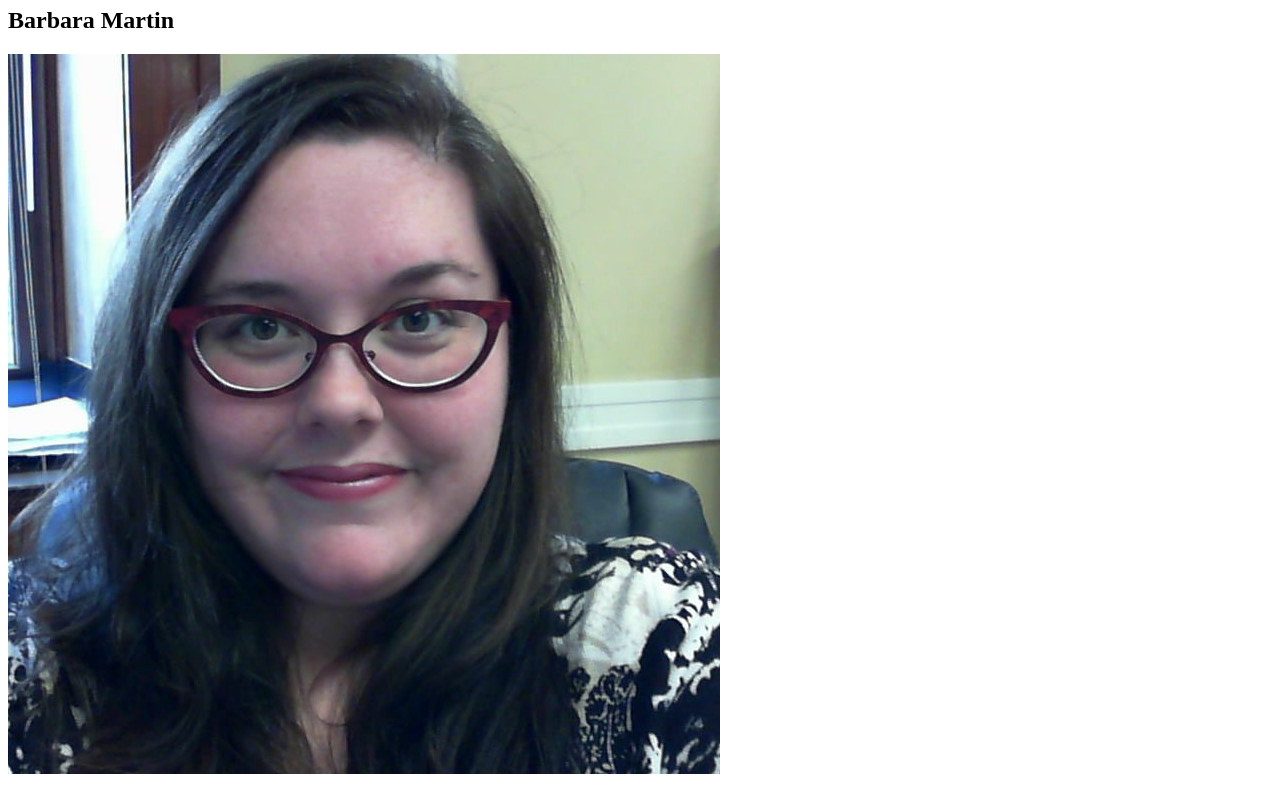
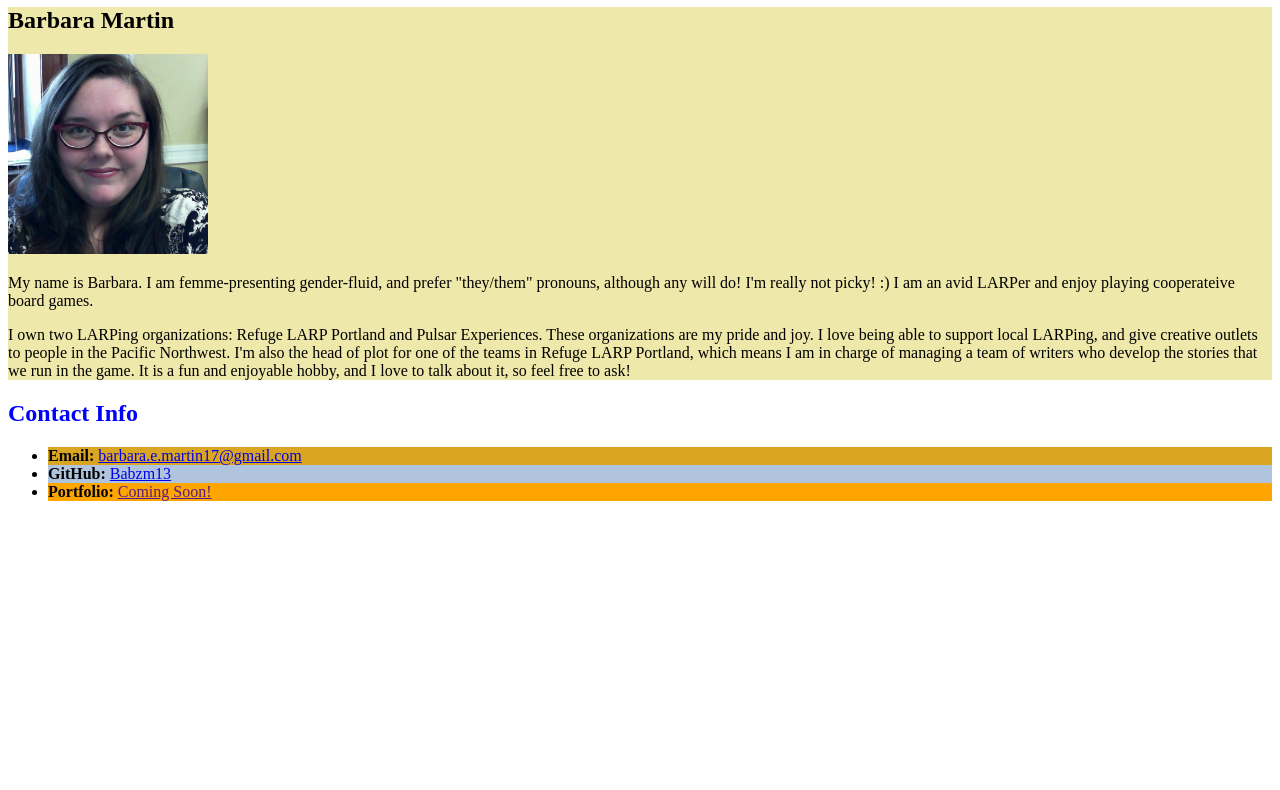
Before and after one commit to babzm13/first-day-repo, a plain HTML site: page index.html in a window 1280 px wide. Shown: the part 73-863 px from the top of the page. After the commit the page ends 800 px from the top, so only its background shows below. Drawn offline with Linux system fonts and the light colour scheme.

Commit message:
file restructuring. Adding css.

```diff
--- /dev/null
+++ b/assets/css/style.css
@@ -0,0 +1,28 @@
+.title {
+    color: blue;
+}
+
+#yellow_bg {
+    background-color: palegoldenrod;
+}
+
+#yellow_bg h2 {
+    color: black;
+}
+
+img {
+    width: 200px;
+    height: 200px;
+}
+
+#email {
+    background-color: goldenrod;
+}
+
+#github {
+    background-color: lightsteelblue;
+}
+
+#portfolio {
+    background-color: orange;
+}
--- a/index.html
+++ b/index.html
@@ -3,21 +3,24 @@
     <head>
         <meta charset="UTF-8">
         <title>About Barbara</title>
+        <link rel="stylesheet" href="./assets/css/style.css">
     </head>
     <body>
-        <h1>Student Bio</h1>
-        <section>
-            <h2>Barbara Martin</h2>
-            <img src="face_picture.JPG" alt="placeholder image" />
+        <header>
+            <h1 class="title">Student Bio</h1>
+        </header>
+        <section class="lesson" id="yellow_bg">
+            <h2 class="title">Barbara Martin</h2>
+            <img src="./assets/pictures/face_picture.JPG" alt="placeholder image" />
             <p>My name is Barbara. I am femme-presenting gender-fluid, and prefer "they/them" pronouns, although any will do! I'm really not picky! :) I am an avid LARPer and enjoy playing cooperateive board games.</p>
             <p>I own two LARPing organizations: Refuge LARP Portland and Pulsar Experiences. These organizations are my pride and joy. I love being able to support local LARPing, and give creative outlets to people in the Pacific Northwest. I'm also the head of plot for one of the teams in Refuge LARP Portland, which means I am in charge of managing a team of writers who develop the stories that we run in the game. It is a fun and enjoyable hobby, and I love to talk about it, so feel free to ask!</p>
         </section>
-        <section>
-            <h2>Contact Info</h2>
+        <section class="lesson">
+            <h2 class="title">Contact Info</h2>
             <ul>
-                <li><strong>Email: </strong><a href="mailto:barbara.e.martin17@gmail.com">barbara.e.martin17@gmail.com</a></li>
-               <li><strong>GitHub: </strong><a href="https://github.com/babzm13" target="_blank">Babzm13</a></li>
-                <li><strong>Portfolio: </strong><a href="">Coming Soon!</a></li>
+                <li id="email"><strong>Email: </strong><a href="mailto:barbara.e.martin17@gmail.com">barbara.e.martin17@gmail.com</a></li>
+               <li id="github"><strong>GitHub: </strong><a href="https://github.com/babzm13" target="_blank">Babzm13</a></li>
+                <li id="portfolio"><strong>Portfolio: </strong><a href="">Coming Soon!</a></li>
             </ul>
         </section>
     </body>
```
Also changed, not shown: assets/pictures/face_picture.JPG (renamed from face_picture.JPG).
